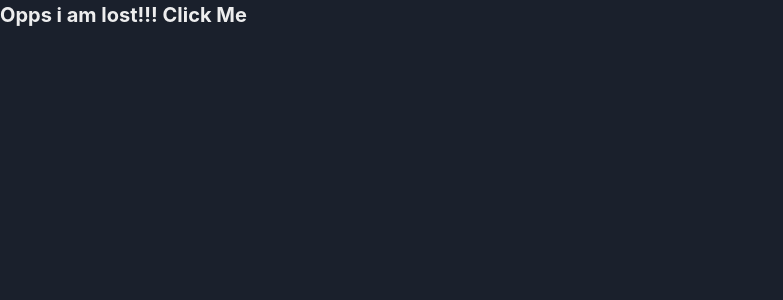
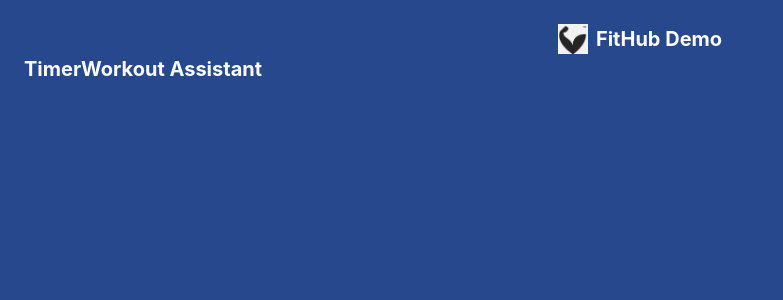
Before and after one commit to moshaid/workout, a React app: page /dashboard in a window 1280 px wide. Shown: the top 300 px of the page, without its empty margins (0-783 px from the left). Built offline with nearby package versions, Linux system fonts and the light colour scheme; the HTML template or start-up script is replaced by a standard one.

Commit message:
made dashboard a resuable component & added routes

```diff
--- a/src/componenets/Board/Dashboard.tsx
+++ b/src/componenets/Board/Dashboard.tsx
@@ -1,27 +1,26 @@
-import { Grid, GridItem, HStack, Image, Text } from "@chakra-ui/react";
-import logo from "../assets/fitnessLogo.webp";
+import { GridItem, HStack, Image, Text } from "@chakra-ui/react";
+import logo from "../../assets/fitnessLogo.webp";
+import { NavLink } from "react-router-dom";
 
 const Dashboard = () => {
   return (
-    <Grid templateAreas={`"aside  main"`} gridTemplateColumns={"250px"}>
+
       <GridItem area="aside" bg="#28488e" color="white" p="6" h="100vh">
         <HStack justifyContent="center">
           <Image src={logo} boxSize="30px" />
           <Text fontSize="20px" as="b">
-            FitHub Demo
+            <NavLink to={`/timer`}>FitHub Demo</NavLink>
           </Text>
         </HStack>
+        <Text fontSize="20px" as="b">
+          <NavLink to={`/timer`}>Timer</NavLink>
+          </Text>
+          <Text fontSize="20px" as="b">
+          <NavLink to={`/workout`}>Workout Assistant</NavLink>
+          </Text>
       </GridItem>
-      <GridItem area="main" p="6">
-        <HStack justifyContent="end">
-          <Text fontSize="20px" as="b">
-            Welcome user
-          </Text>
-          <Image src={logo} boxSize="30px" />
-        </HStack>
-        <Text>Main</Text>
-      </GridItem>
-    </Grid>
+
+
   );
 };
 
--- a/src/componenets/Board/Timer.tsx
+++ b/src/componenets/Board/Timer.tsx
@@ -1,5 +1,6 @@
 import { GridItem, Button, Flex, Stack, Text, Grid } from "@chakra-ui/react";
 import { useEffect, useState } from "react";
+import Dashboard from "./Dashboard";
 
 const Timer = () => {
   const [time, setTime] = useState(0);
@@ -38,11 +39,12 @@ const Timer = () => {
   return (
     <>
       <Grid templateAreas={`"aside  main"`} gridTemplateColumns={"250px"}>
-        <GridItem area="aside" bg="#28488e" color="white" p="6" h="100vh">
+        {/* <GridItem area="aside" bg="#28488e" color="white" p="6" h="100vh">
           <Text fontSize="20px" as="b">
             Monitor Exercise
           </Text>
-        </GridItem>
+        </GridItem> */}
+        <Dashboard />
         <GridItem area="main">
           <Flex
             maxW="500px"
--- a/src/componenets/Board/WorkOutAssist.tsx
+++ b/src/componenets/Board/WorkOutAssist.tsx
@@ -5,17 +5,19 @@ import {
   Text,
   AspectRatio,
 } from "@chakra-ui/react";
+import Dashboard from "./Dashboard";
 
 const WorkOutAssist = () => {
   return (
     <Grid templateAreas={`"aside  main"`} gridTemplateColumns={"250px"}>
-      <GridItem area="aside" bg="#28488e" color="white" p="6" h="100vh">
+      {/* <GridItem area="aside" bg="#28488e" color="white" p="6" h="100vh">
         <HStack justifyContent="center">
           <Text fontSize="20px" as="b">
             Workout Assistant
           </Text>
         </HStack>
-      </GridItem>
+      </GridItem> */}
+      <Dashboard />
       <GridItem area="main">
         <HStack justifyContent="end" p="6" borderBottom='1px' borderColor='#28488e'>
           <Text fontSize="20px" as="b">
```
Also changed, not shown: src/App.tsx (+15 -3 lines).
